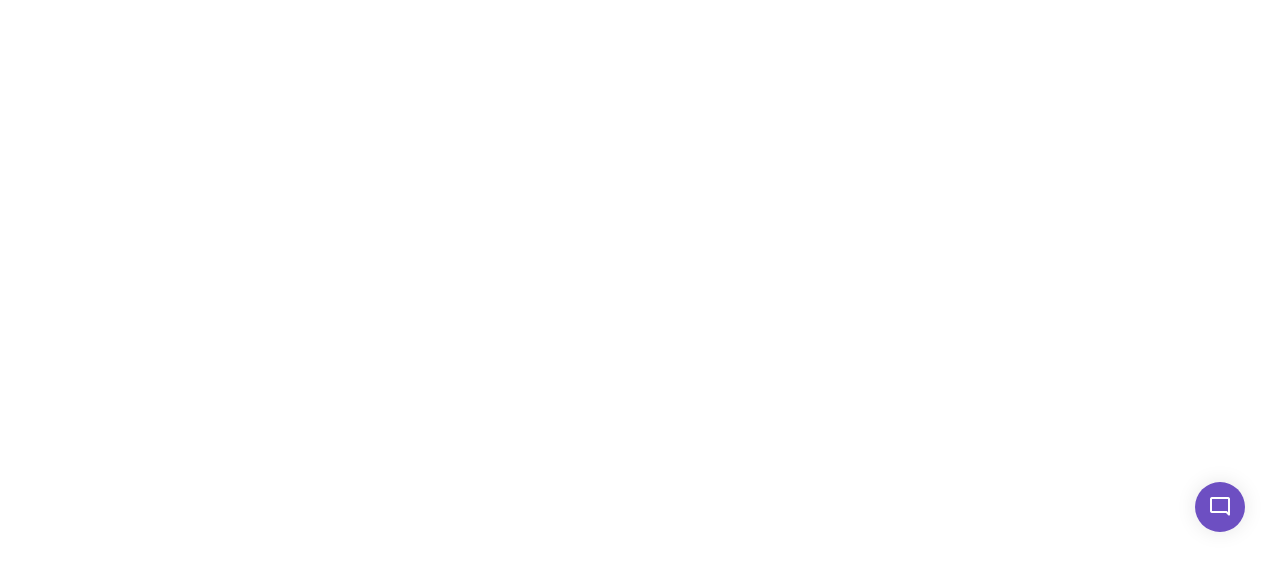
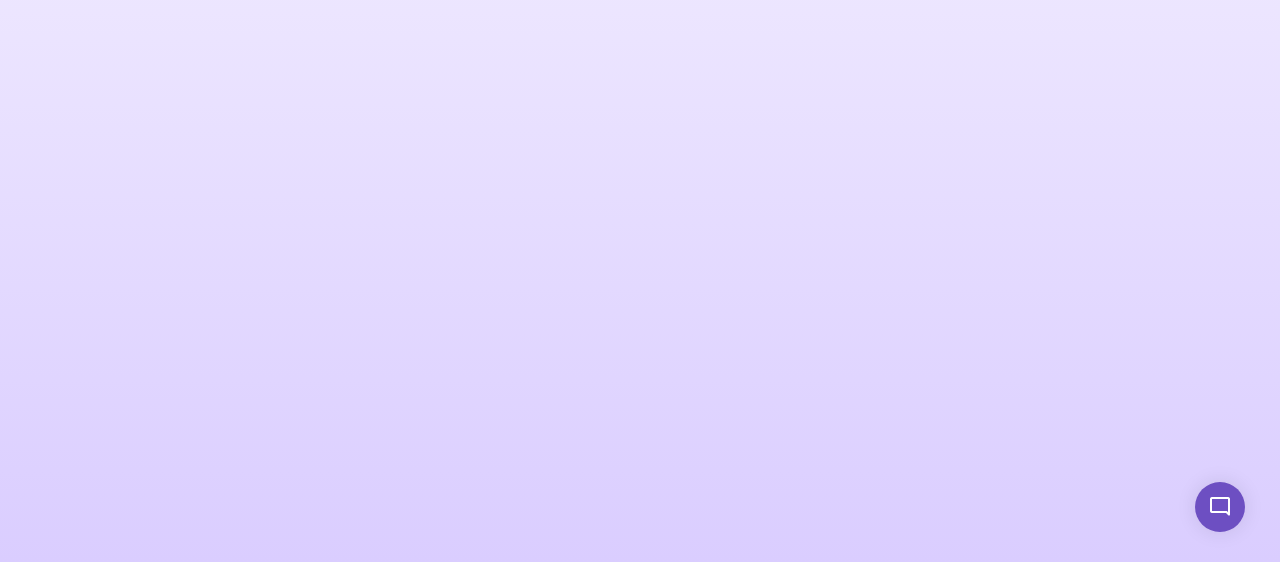
Before and after one commit to Marziah02/skillshopper-chatbot, a React (Vite) app: page / in a window 1280 px wide. Shown: the part 238-800 px from the top of the page. Built offline with nearby package versions, Linux system fonts and the light colour scheme.

Commit message:
design change

```diff
--- a/src/index.css
+++ b/src/index.css
@@ -10,7 +10,6 @@ body {
   width: 100%;
   min-height: 100vh;
   background: linear-gradient(#f4f0ff, #dacdff);
-  background: transparent;
 }
 #chatbot-toggler {
   position: fixed;
```
